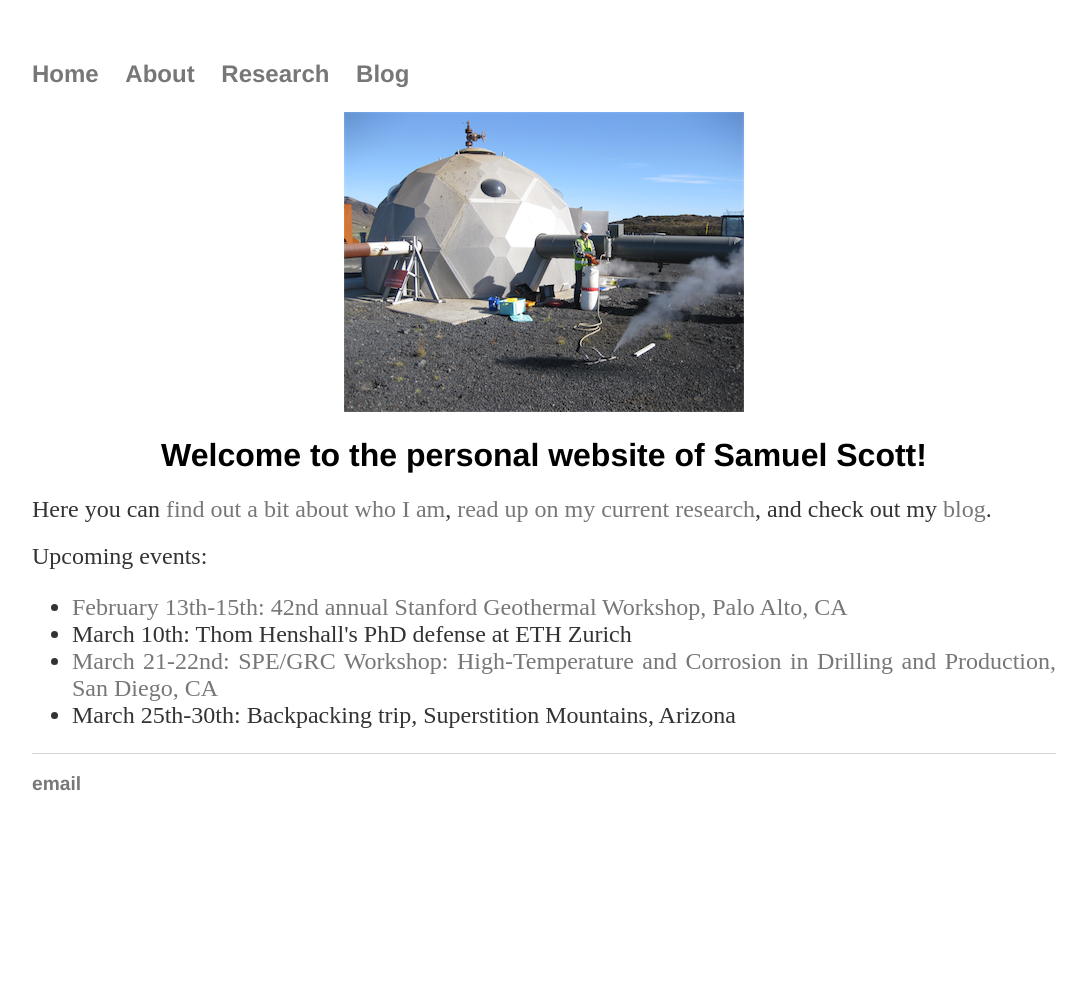
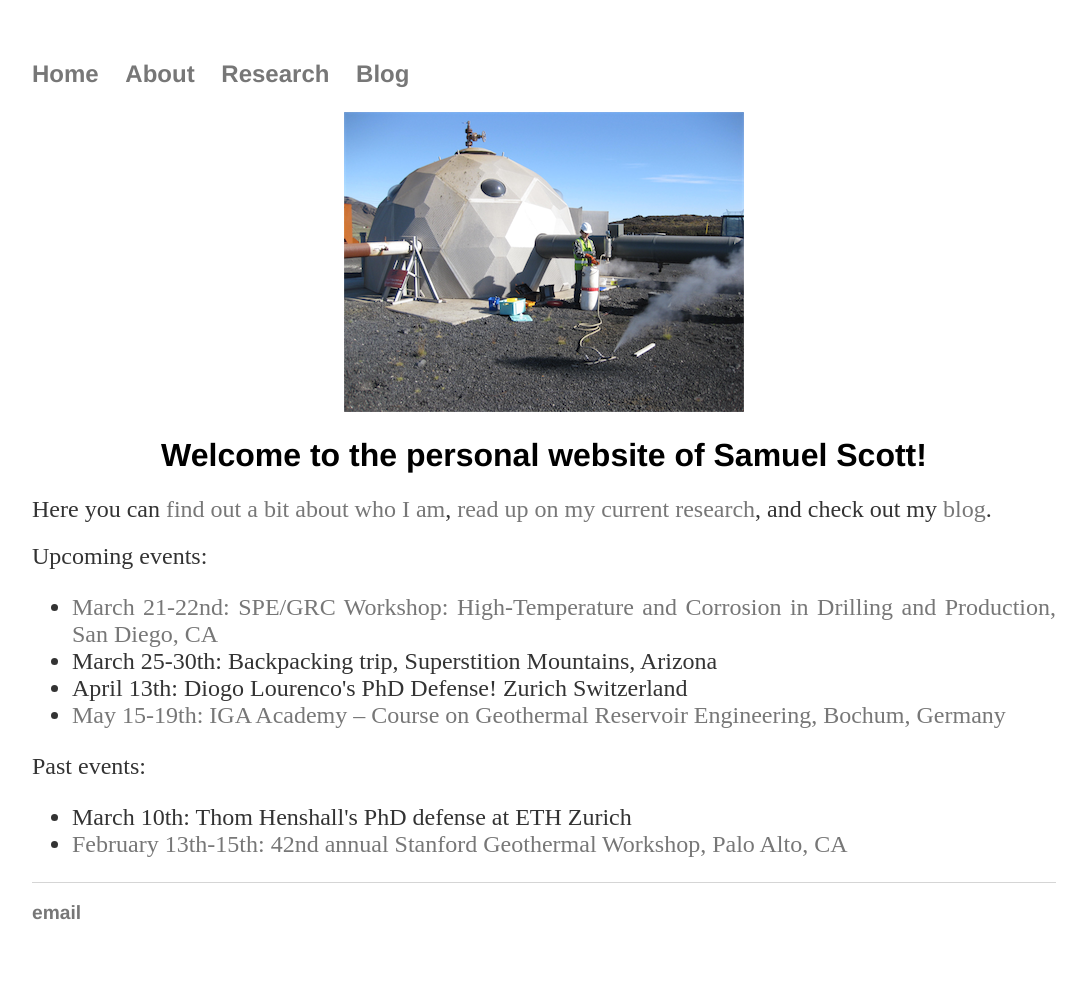
Before and after one commit to two-phaseflow/two-phaseflow.github.io, a Jekyll site: the page built from index.html, in a window 1280 px wide. Shown: the whole page, without its empty margins (96-1183 px from the left). Built offline with Jekyll 4.4.1, drawn with Linux system fonts in a browser that asks for light colours; before the commit the page ends 900 px from its top, so only the background shows below that.

Commit message:
Update index.html

```diff
--- a/index.html
+++ b/index.html
@@ -12,10 +12,17 @@ title: Samuel Scott's personal website
 
 <h2> Upcoming events:
 <ul>
-<li><a href="https://pangea.stanford.edu/researchgroups/geothermal/stanford-geothermal-workshop">February 13th-15th: 42nd annual Stanford Geothermal Workshop, Palo Alto, CA</a></li>
-  <li>March 10th: Thom Henshall's PhD defense at ETH Zurich</li>
   <li><a href="http://www.spe.org/events/en/2017/workshop/17jsnd/about.html">March 21-22nd: SPE/GRC Workshop: High-Temperature and Corrosion in Drilling and Production, San Diego, CA</a></li>
-  <li>March 25th-30th: Backpacking trip, Superstition Mountains, Arizona</a></li>
+  <li>March 25-30th: Backpacking trip, Superstition Mountains, Arizona</a></li>
+  <li>April 13th: Diogo Lourenco's PhD Defense! Zurich Switzerland</a></li>
+  <li><a href="https://www.geothermal-energy.org/iga_academy/courses_and_workshops/geothermal_reservoir_engineering.html">May 15-19th: IGA Academy – Course on Geothermal Reservoir Engineering, Bochum, Germany</a></li>
+</ul>
+</h2>
+
+<h2> Past events:
+<ul>
+	<li>March 10th: Thom Henshall's PhD defense at ETH Zurich</li>
+	<li><a href="https://pangea.stanford.edu/researchgroups/geothermal/stanford-geothermal-workshop">February 13th-15th: 42nd annual Stanford Geothermal Workshop, Palo Alto, CA</a></li>
 </ul>
 </h2>
 
```
